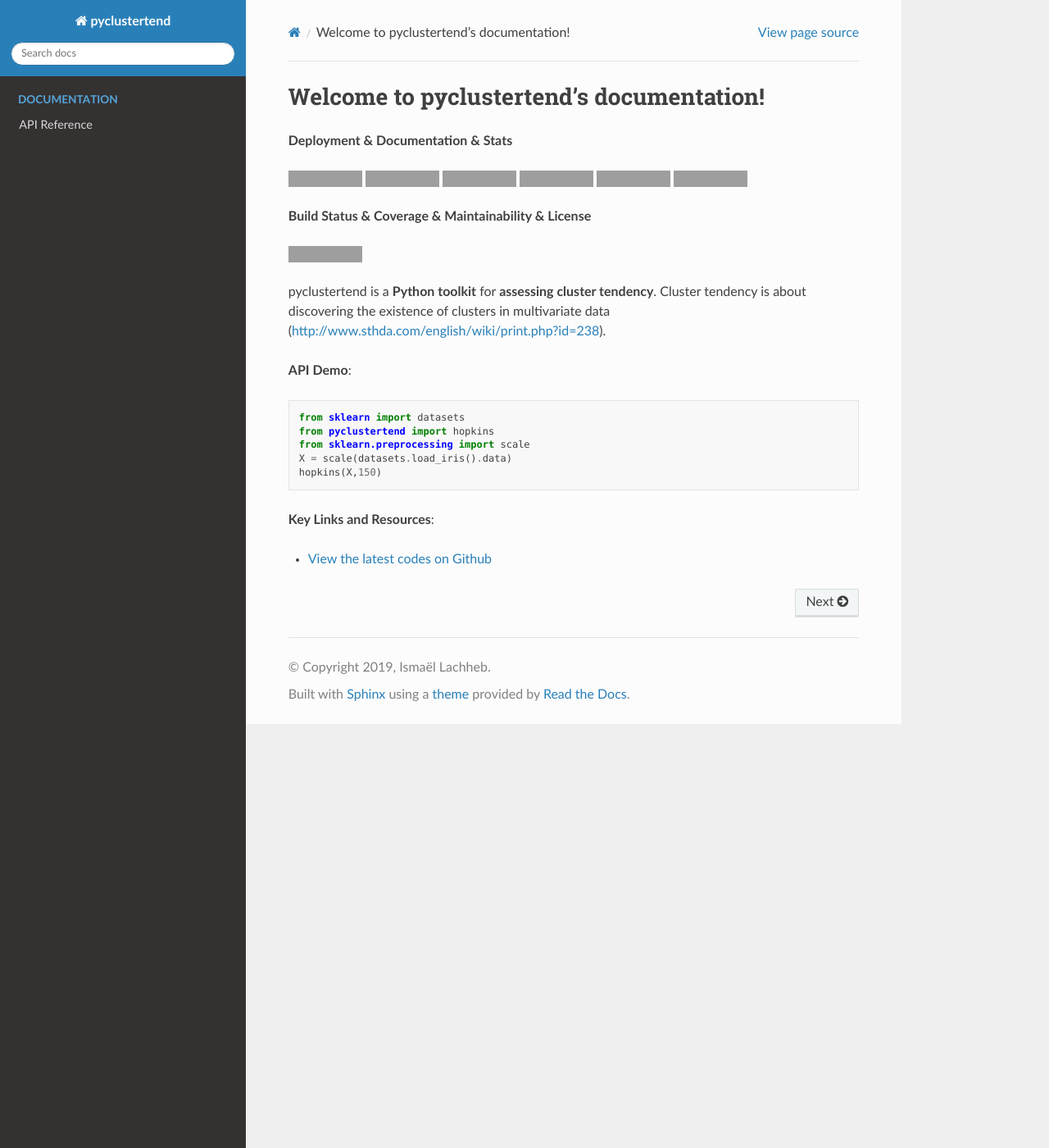
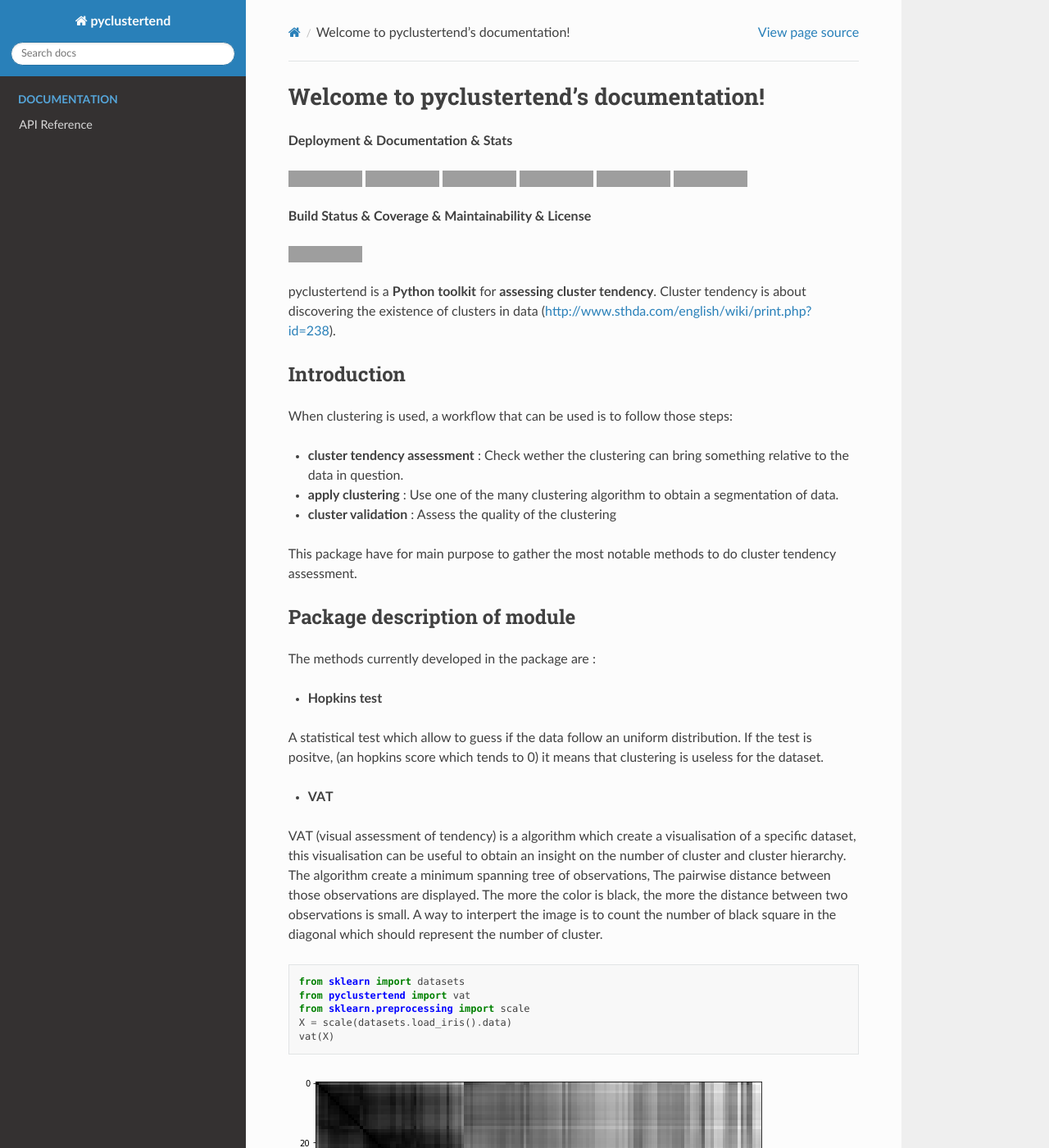
Before and after one commit to lachhebo/pyclustertend, a Sphinx documentation site: the page built from docs/index.rst, in a window 1280 px wide and 1400 px high. Shown: the whole window at 82% size. Built offline with Sphinx 7.4.7 and the Read the Docs theme 2.0.0, drawn with Linux system fonts in a browser that asks for light colours; formulas are drawn with MathJax 3; some of the changed text lies outside the part shown; grey boxes are pictures that could not be loaded.

Commit message:
feat : improve documentation

```diff
--- a/docs/index.rst
+++ b/docs/index.rst
@@ -47,19 +47,107 @@ Welcome to pyclustertend's documentation!
 
 pyclustertend is a **Python toolkit** for **assessing cluster tendency**.
 Cluster tendency is about discovering the existence of clusters
-in multivariate data (http://www.sthda.com/english/wiki/print.php?id=238).
+in data (http://www.sthda.com/english/wiki/print.php?id=238).
 
 
-**API Demo**\ :
+Introduction
+------------
+
+
+When clustering is used, a workflow that can be used is to follow those steps:
+
+- **cluster tendency assessment** : Check wether the clustering can bring something relative to the data in question.
+
+- **apply clustering** : Use one of the many clustering algorithm to obtain a segmentation of data.
+
+- **cluster validation** : Assess the quality of the clustering
+
+
+This package have for main purpose to gather the most notable methods to do cluster
+tendency assessment.
+
+
+Package description of module
+------------------------------
+
+The methods currently developed in the package are :
+
+- **Hopkins test**
+
+A  statistical test which allow to guess if the data follow an uniform distribution.
+If the test is positve, (an hopkins score which tends to 0) it means that clustering is useless for the dataset.
+
+
+
+- **VAT**
+
+VAT (visual assessment of tendency) is a algorithm which create a visualisation of a specific dataset, this visualisation can be useful to obtain an insight on the
+number of cluster and cluster hierarchy. The algorithm create a minimum spanning tree of observations, The pairwise distance between those observations are displayed.
+The more the color is black, the more the distance between two observations is small.
+A way to interpert the image is to count the number of black square in the diagonal which should represent the number of cluster.
+
 
 
 .. code-block:: python
 
     from sklearn import datasets
-    from pyclustertend import hopkins
+    from pyclustertend import vat
     from sklearn.preprocessing import scale
     X = scale(datasets.load_iris().data)
-    hopkins(X,150)
+    vat(X)
+
+
+
+.. image:: vat.png
+
+
+For the iris dataset, we can conclude that they are 2 clusters.
+
+
+.. code-block:: python
+
+    from sklearn import datasets
+    from pyclustertend import ivat
+    from sklearn.preprocessing import scale
+    X = scale(datasets.load_iris().data)
+    ivat(X)
+
+.. image:: ivat.png
+
+
+The ivat algorithm is a improved version of the vat algorithm which produce more precise images at the cost of a heavier computing cost
+
+
+- **metric function**
+
+Cluster validation metrics used in conjonction with the KMeans algorithm.
+
+
+
+API
+---
+
+
+.. automodule:: pyclustertend.hopkins
+  :members:
+  :exclude-members:
+  :undoc-members:
+  :show-inheritance:
+  :inherited-members:
+
+.. automodule:: pyclustertend.vat
+  :members:
+  :exclude-members:
+  :undoc-members:
+  :show-inheritance:
+  :inherited-members:
+
+.. automodule:: pyclustertend.metric
+  :members:
+  :exclude-members:
+  :undoc-members:
+  :show-inheritance:
+  :inherited-members:
 
 
 **Key Links and Resources**\ :
```
Also changed, not shown: docs/ivat.png (added), docs/vat.png (added).
